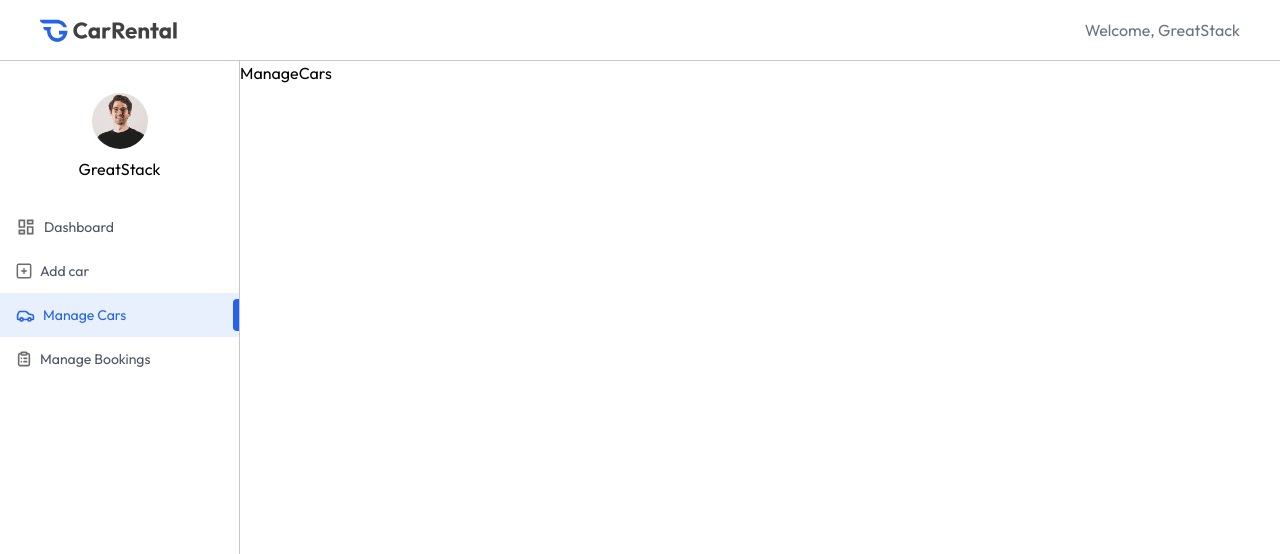
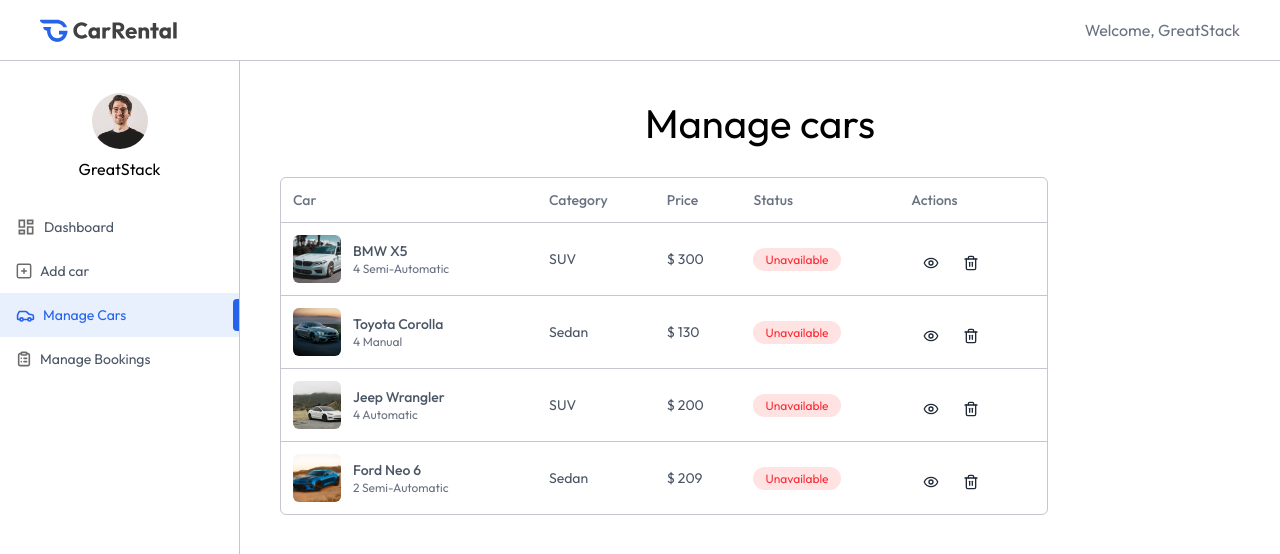
Before and after one commit to AyushiJat10/car-rental, a React (Vite) app in the folder client/: page /owner/manage-cars in a window 1280 px wide. Shown: the top 554 px of the page. Built offline with nearby package versions, Linux system fonts and the light colour scheme; no server answers.

Commit message:
added managecars page

```diff
--- a/client/src/pages/owner/ManageCars.jsx
+++ b/client/src/pages/owner/ManageCars.jsx
@@ -1,8 +1,63 @@
-import React from 'react'
+import React, { useEffect, useState } from 'react'
+import { assets, dummyCarData } from '../../assets/assets'
+import Title from '../../components/Title'
 
 const ManageCars = () => {
+const currency = import.meta.env.VITE_CURRENCY
+  const [cars,setCars] = useState([])
+
+  const fetchOwnerCars = async ()=>{
+    setCars(dummyCarData)
+  }
+
+  useEffect(()=>{
+    fetchOwnerCars()
+  },[])
+
   return (
-    <div>ManageCars</div>
+    <div className='px-4 pt-10 md:px-10 w-full'>
+       <Title title="Manage cars " subTitle="View all listed cars, update their details, or rmove them from the booking platform." />
+
+       <div className='max-w-3xl w-full rounded-md overflow-hidden border border-borderColor mt-6'>
+         <table className='w-full border-collapse text-left text-sm text-gray-600'>
+           <thead className='text-gray-500'>
+            <tr>
+              <th className='p-3 font-medium'>Car</th>
+              <th className='p-3 font-medium max-md:hidden'>Category</th>
+              <th className='p-3 font-medium'>Price</th>
+              <th className='p-3 font-medium max-md:hidden'>Status</th>
+              <th className='p-3 font-medium'>Actions</th>
+            </tr>
+           </thead>
+           <tbody>
+            {cars.map((car,index)=>(
+              <tr key={index} className='border-t border-borderColor'>
+                <td className='p-3 flex items-center gap-3'>
+                  <img src={car.image} alt=""  className='h-12 w-12 aspect-square rounded-md object-cover'/>
+                  <div className='max=md:hidden'>
+                      <p className='font-medium'>{car.brand} {car.model}</p>
+                       <p className='text-xs text-gray-500'>{car.seating_capacity} {car.transmission}</p>
+                  </div>
+                </td>
+                <td className='p-3 max-md:hidden'>{car.category}</td>
+                <td className='p-3 '>{currency} {car.pricePerDay}</td>
+                <td className='p-3 max-md:hidden'>
+                  <span className={`px-3 py-1 rounded-full text-xs ${car.isAvailable ? 'bg-green-100 text-green-500':'bg-red-100 text-red-500'}`}>
+                    {car.isAvailable ? "Available" : "Unavailable"}
+                  </span>
+                </td>
+                <td className='flex items-center p-3'>
+                   <img src={car.isAvailable ? assets.eye_close_icon : assets.eye_icon} alt="" className='cursor-pointer' />
+                   <img src={assets.delete_icon} alt="" className='cursor-pointer' />
+                </td>
+              </tr>
+
+            ))}
+           </tbody>
+         </table>
+
+       </div>
+    </div>
   )
 }
 
```
